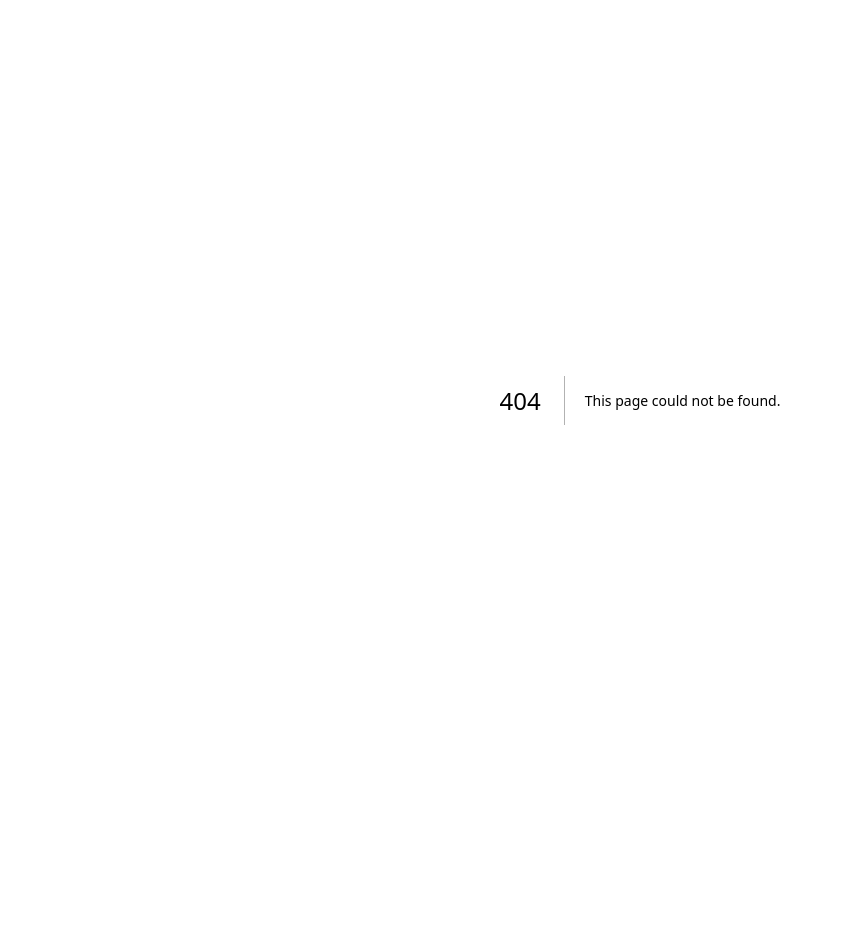
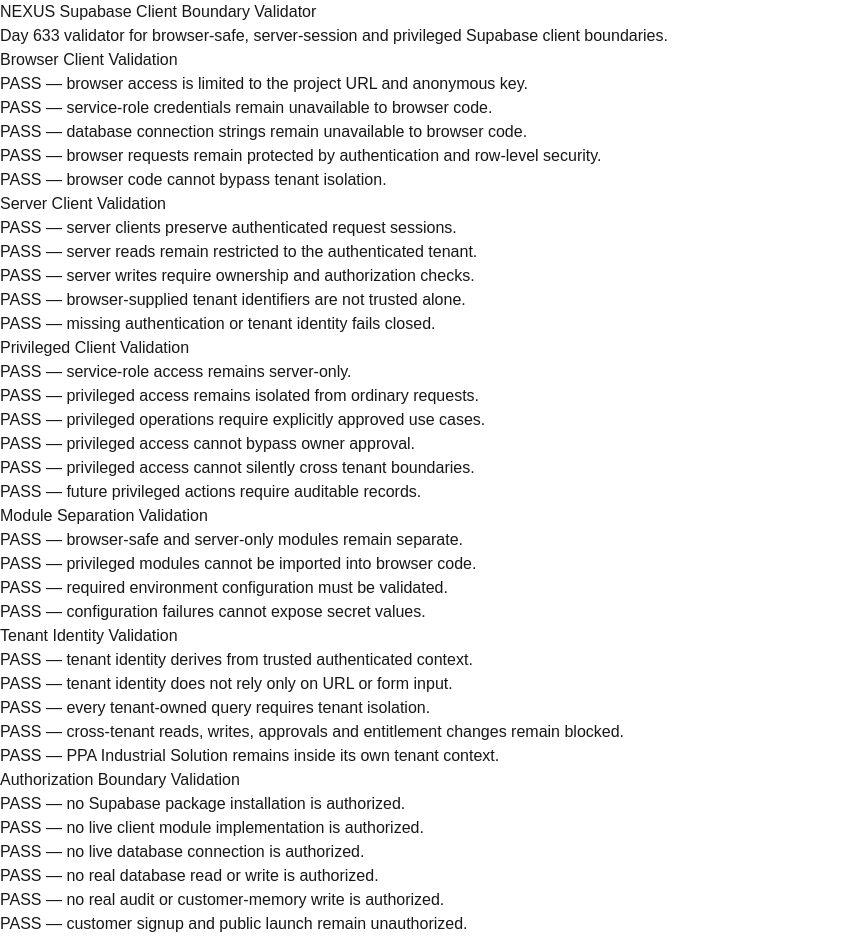
Before and after one commit to celerishealth/NEXUS, a Next.js app in the folder nexus-app/: page /nexus-supabase-client-boundary-validator in a window 1280 px wide. Before the commit this address had no page. Shown: the top 939 px of the page, without its empty margins (0-843 px from the left). Before the commit the page ends 800 px from the top, so only its background shows below. Built offline with nearby package versions, Linux system fonts and the light colour scheme.

Commit message:
Day 633: add supabase client boundary validator v1

```diff
--- /dev/null
+++ b/nexus-app/app/nexus-supabase-client-boundary-validator/page.tsx
@@ -0,0 +1,69 @@
+export default function NexusSupabaseClientBoundaryValidatorPage() {
+  return (
+    <main>
+      <h1>NEXUS Supabase Client Boundary Validator</h1>
+
+      <p>
+        Day 633 validator for browser-safe, server-session and privileged
+        Supabase client boundaries.
+      </p>
+
+      <h2>Browser Client Validation</h2>
+      <ul>
+        <li>PASS — browser access is limited to the project URL and anonymous key.</li>
+        <li>PASS — service-role credentials remain unavailable to browser code.</li>
+        <li>PASS — database connection strings remain unavailable to browser code.</li>
+        <li>PASS — browser requests remain protected by authentication and row-level security.</li>
+        <li>PASS — browser code cannot bypass tenant isolation.</li>
+      </ul>
+
+      <h2>Server Client Validation</h2>
+      <ul>
+        <li>PASS — server clients preserve authenticated request sessions.</li>
+        <li>PASS — server reads remain restricted to the authenticated tenant.</li>
+        <li>PASS — server writes require ownership and authorization checks.</li>
+        <li>PASS — browser-supplied tenant identifiers are not trusted alone.</li>
+        <li>PASS — missing authentication or tenant identity fails closed.</li>
+      </ul>
+
+      <h2>Privileged Client Validation</h2>
+      <ul>
+        <li>PASS — service-role access remains server-only.</li>
+        <li>PASS — privileged access remains isolated from ordinary requests.</li>
+        <li>PASS — privileged operations require explicitly approved use cases.</li>
+        <li>PASS — privileged access cannot bypass owner approval.</li>
+        <li>PASS — privileged access cannot silently cross tenant boundaries.</li>
+        <li>PASS — future privileged actions require auditable records.</li>
+      </ul>
+
+      <h2>Module Separation Validation</h2>
+      <ul>
+        <li>PASS — browser-safe and server-only modules remain separate.</li>
+        <li>PASS — privileged modules cannot be imported into browser code.</li>
+        <li>PASS — required environment configuration must be validated.</li>
+        <li>PASS — configuration failures cannot expose secret values.</li>
+      </ul>
+
+      <h2>Tenant Identity Validation</h2>
+      <ul>
+        <li>PASS — tenant identity derives from trusted authenticated context.</li>
+        <li>PASS — tenant identity does not rely only on URL or form input.</li>
+        <li>PASS — every tenant-owned query requires tenant isolation.</li>
+        <li>PASS — cross-tenant reads, writes, approvals and entitlement changes remain blocked.</li>
+        <li>PASS — PPA Industrial Solution remains inside its own tenant context.</li>
+      </ul>
+
+      <h2>Authorization Boundary Validation</h2>
+      <ul>
+        <li>PASS — no Supabase package installation is authorized.</li>
+        <li>PASS — no live client module implementation is authorized.</li>
+        <li>PASS — no live database connection is authorized.</li>
+        <li>PASS — no real database read or write is authorized.</li>
+        <li>PASS — no real audit or customer-memory write is authorized.</li>
+        <li>PASS — customer signup and public launch remain unauthorized.</li>
+        <li>PASS — payment automation and WhatsApp auto-send remain unauthorized.</li>
+        <li>PASS — uncontrolled AI actions and real execution remain unauthorized.</li>
+      </ul>
+    </main>
+  );
+}
```
